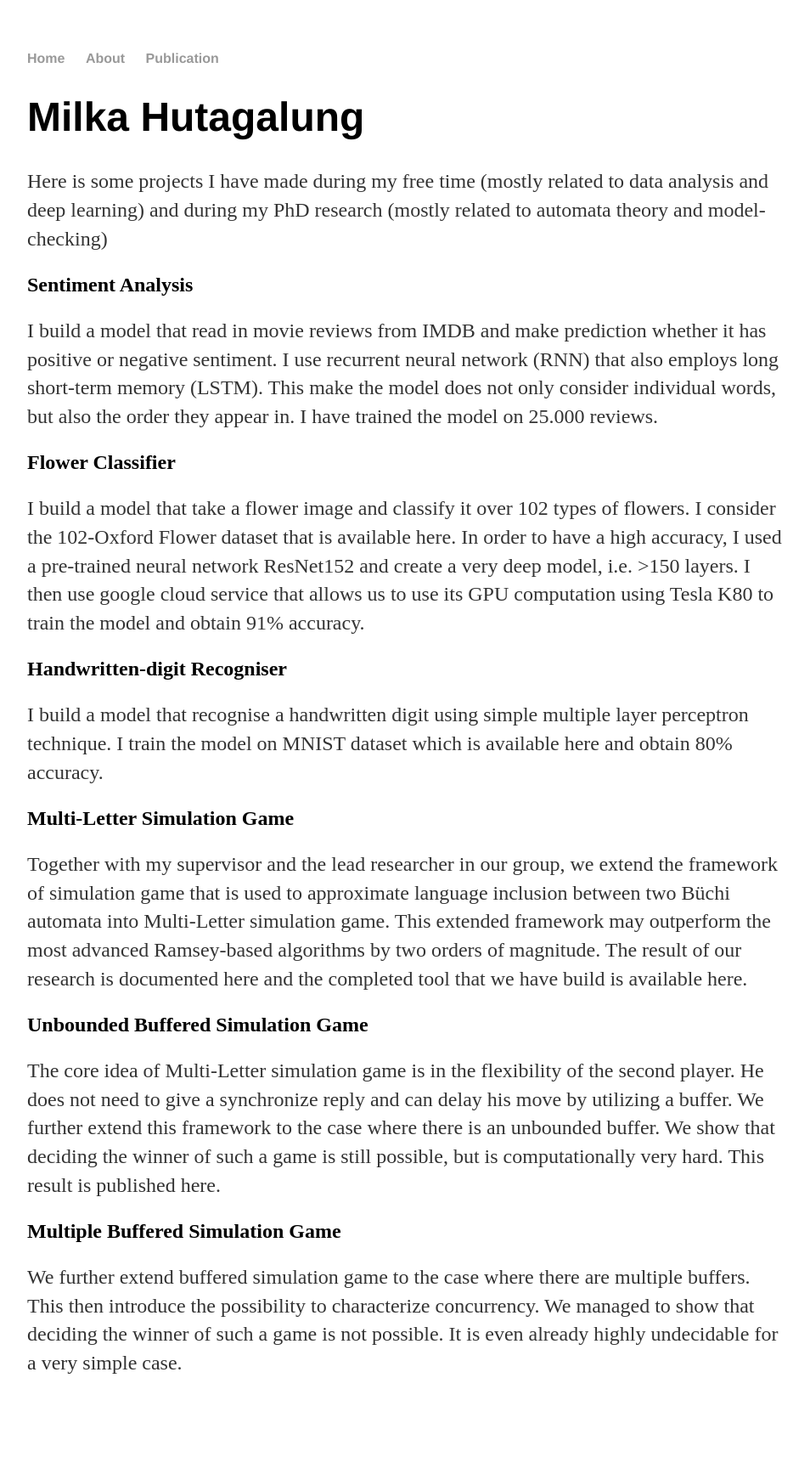
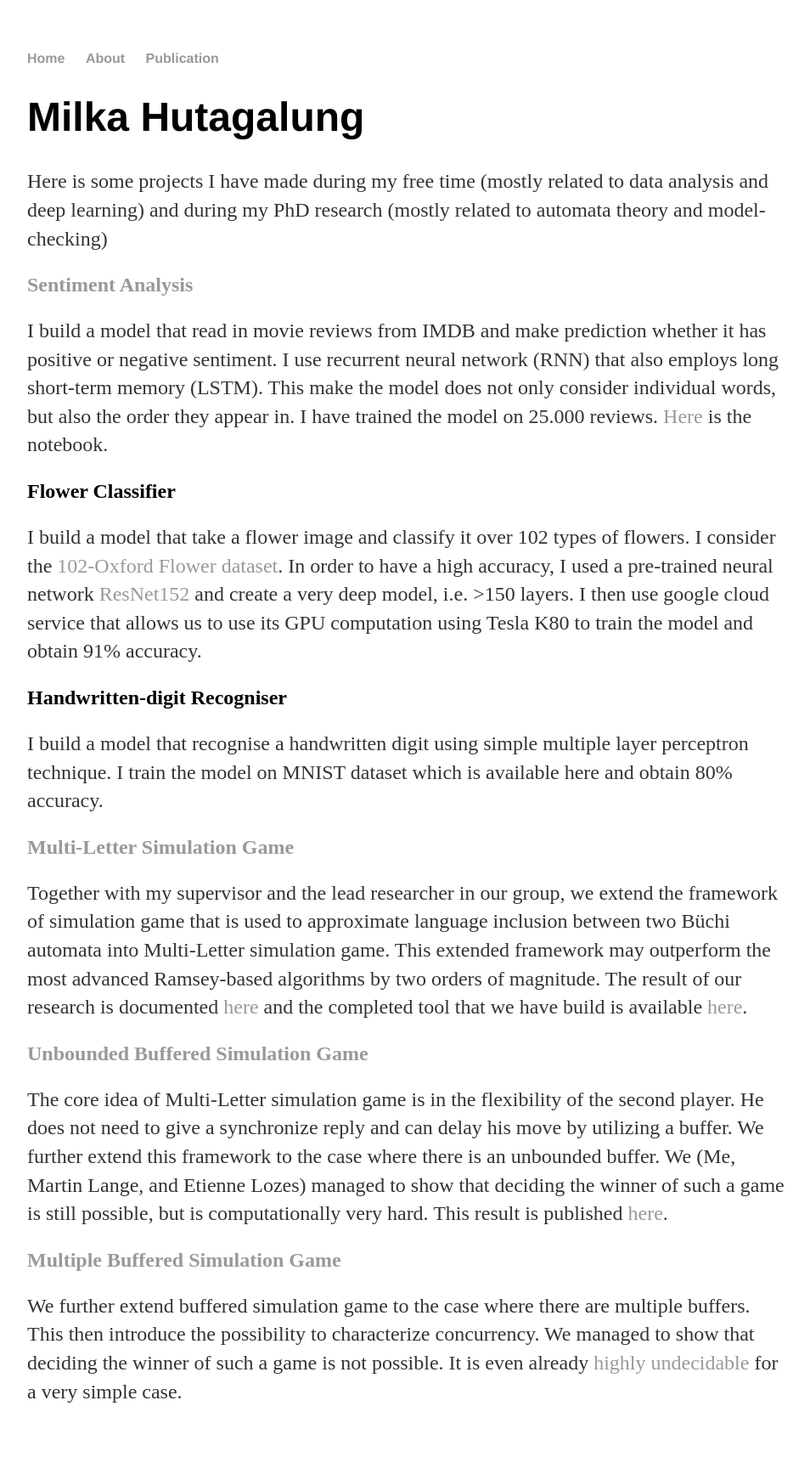
Before and after one commit to milkahut/milkahut.github.io, a Jekyll site: the page built from index.html, in a window 1280 px wide. Shown: the whole page at 85% size, without its empty margins (160-1114 px from the left). Built offline with Jekyll 4.4.1, drawn with Linux system fonts in a browser that asks for light colours; before the commit the page ends 1682 px from its top, so only the background shows below that.

Commit message:
Update index.html

```diff
--- a/index.html
+++ b/index.html
@@ -7,17 +7,25 @@ title: Milka Hutagalung
 	<p>Here is some projects I have made during my free time (mostly related to data analysis  and deep learning) and
 		during my PhD research (mostly related to automata theory and model-checking)</p>
 
-	<h2>Sentiment Analysis</h2>
+	<h2><a href="https://github.com/milkahut/sentiment-analysis/blob/master/sentiment-analysis.ipynb">
+			Sentiment Analysis </a></h2>
 	<p>I build a model that read in movie reviews from IMDB and make prediction whether
 		it has positive or negative sentiment. I use recurrent neural network (RNN)
 		that also employs long short-term memory (LSTM). This make the model  does not only consider
 		individual words, but also the order they appear in. I have trained  the model
-		on 25.000 reviews. </p>
+		on 25.000 reviews.
+		<a href="https://github.com/milkahut/sentiment-analysis/blob/master/sentiment-analysis.ipynb">
+			Here </a> is the notebook.</p>
 
 	<h2>Flower Classifier </h2>
 	<p>I build a model that take a flower image and classify it over 102 types of flowers.
-		I consider the 102-Oxford Flower dataset that is available here. In order to have a high accuracy,
-		I used a pre-trained neural network ResNet152  and create a very deep model, i.e. >150 layers.
+		I consider the
+		<a href="http://www.robots.ox.ac.uk/~vgg/data/flowers/102/">
+			102-Oxford Flower dataset</a>.
+		In order to have a high accuracy,
+		I used a pre-trained neural network
+		<a href="https://www.kaggle.com/pytorch/resnet152">ResNet152</a>
+		and create a very deep model, i.e. >150 layers.
 		I then use google cloud service that allows us to use its GPU computation using
 		Tesla K80 to train the model and obtain 91% accuracy.</p>
 
@@ -25,24 +33,29 @@ title: Milka Hutagalung
 	<p>I build a model that recognise a handwritten digit using simple multiple layer perceptron technique.
 		I  train the model on MNIST dataset which is available here and obtain 80% accuracy.</p>
 
-	<h2>Multi-Letter Simulation Game</h2>
+	<h2><a href="https://link.springer.com/chapter/10.1007%2F978-3-642-37064-9_31"> Multi-Letter Simulation Game</a></h2>
 	<p>Together with my supervisor and the lead researcher in our group, we extend the framework of simulation
 		game that is used to approximate language inclusion between two Büchi automata into Multi-Letter
 		simulation game. This extended framework may  outperform  the  most  advanced
-		Ramsey-based algorithms by two orders of magnitude. The result of our research is documented here
-		and the completed tool that we have build is available here. </p>
+		Ramsey-based algorithms by two orders of magnitude. The result of our research is documented
+		<a href="https://link.springer.com/chapter/10.1007%2F978-3-642-37064-9_31">here</a>
+		and the completed tool that we have build is available
+		<a href="https://github.com/milkahut/incremental_inclusion_testing"> here</a>. </p>
 
-	<h2>Unbounded Buffered Simulation Game</h2>
+	<h2><a href ="https://arxiv.org/abs/1405.5609">Unbounded Buffered Simulation Game</a></h2>
 	<p>The core idea of Multi-Letter simulation game is in the flexibility of the second player. He
 		does not need to give a synchronize reply and can delay his move by utilizing a buffer.
-		We further extend this framework to the case where there is an unbounded buffer. We show that
+		We further extend this framework to the case where there is an unbounded buffer.
+		We (Me, Martin Lange, and Etienne Lozes) managed to show that
 		deciding the winner of such a game is still possible, but is computationally very hard.
-		This result is published here. </p>
+		This result is published
+		<a href ="https://arxiv.org/abs/1405.5609">here</a>. </p>
 
-	<h2>Multiple  Buffered Simulation Game</h2>
+	<h2><a href="https://doi.org/10.1016/j.ic.2018.09.008">Multiple  Buffered Simulation Game</a></h2>
 	<p>We further extend buffered simulation game to the case where there are multiple  buffers. This
 		then introduce the possibility to characterize concurrency. We managed to show that
-		deciding the winner of such a game is not possible. It is even already highly undecidable
+		deciding the winner of such a game is not possible. It is even already
+		<a href="https://doi.org/10.1016/j.ic.2018.09.008"> highly undecidable </a>
 		for a very simple case. </p>
 	</p>
 </div><!-- /.blurb -->
```
